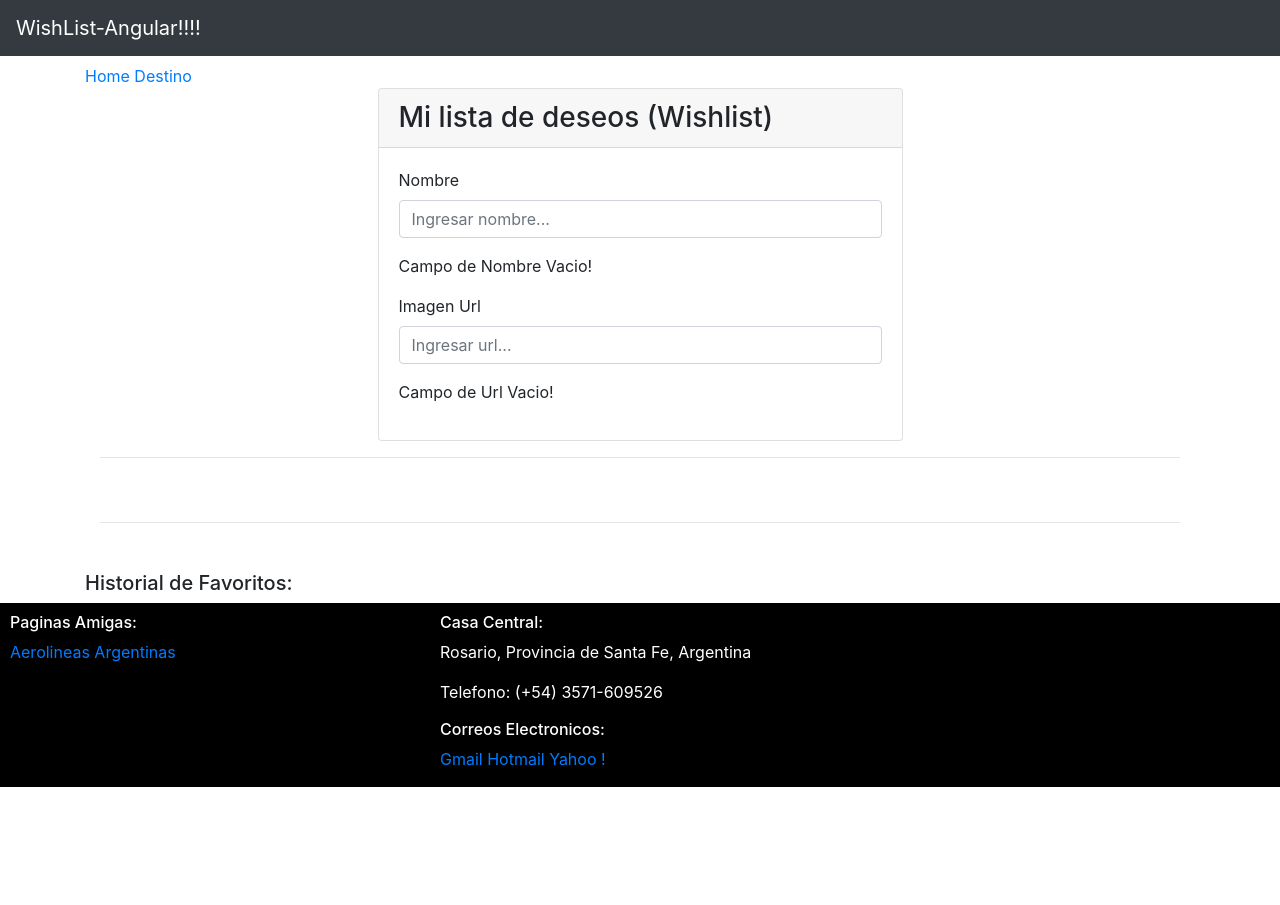
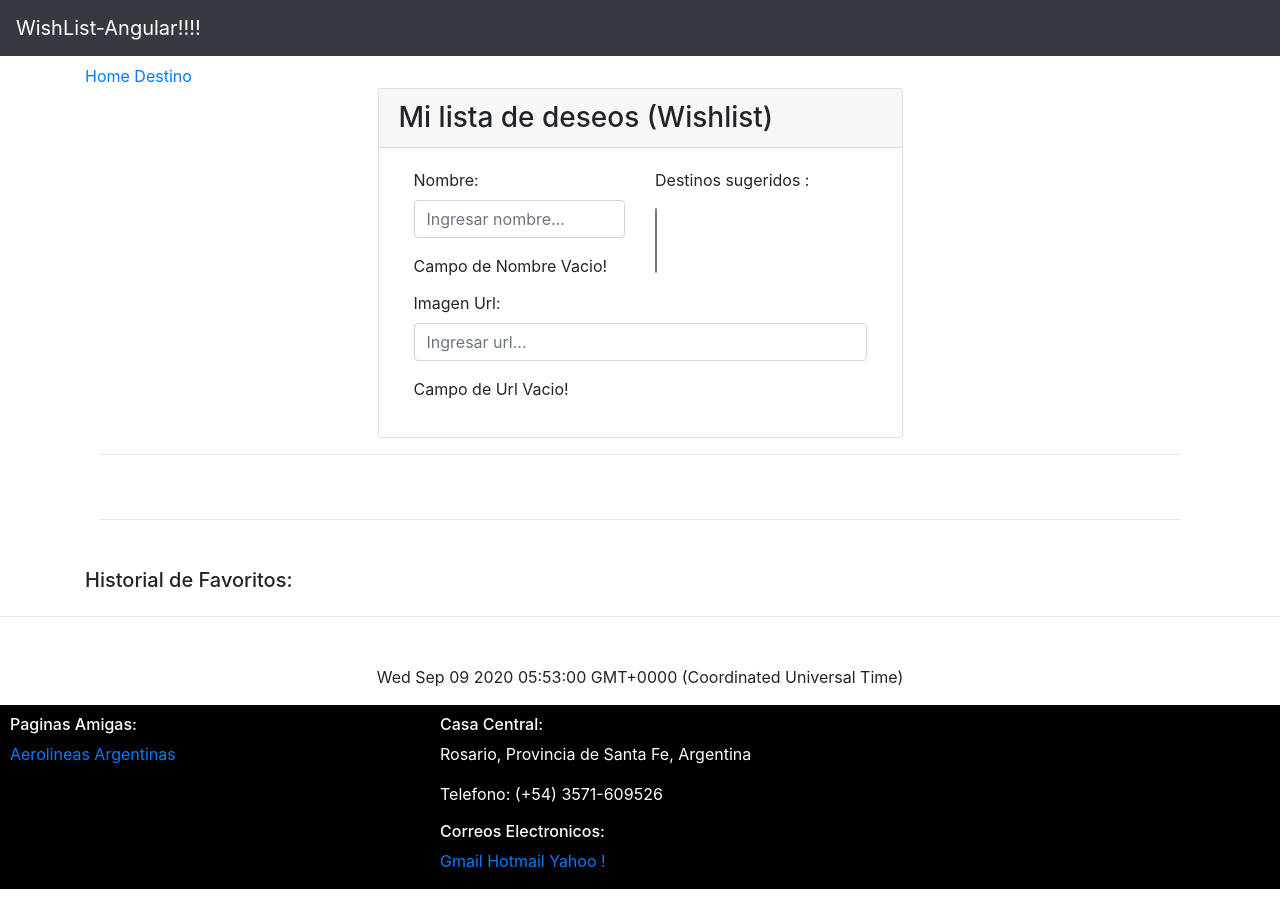
Before and after one commit to sngrisa/WishList, an Angular app: page /home in a window 1280 px wide. Before the commit the page ends 803 px from the top, so only its background shows below. Built offline with nearby package versions, Linux system fonts and the light colour scheme; a web font is replaced by a local one.

Commit message:
Mejoramiento de formularios con un combobox basico

```diff
--- a/src/app/app.component.html
+++ b/src/app/app.component.html
@@ -8,4 +8,9 @@
   </div>
     <router-outlet></router-outlet>
 </div>
+
+<hr class="mb-5">
+
+<p style="text-align: center;">{{ time | async}}</p>
+
 <app-footer></app-footer>
--- a/src/app/app.component.ts
+++ b/src/app/app.component.ts
@@ -1,4 +1,5 @@
 import { Component} from '@angular/core';
+import { Observable } from 'rxjs';
 import { UserService } from './user.service';
 
 @Component({
@@ -8,8 +9,16 @@ import { UserService } from './user.service';
   providers: [UserService],
 })
 export class AppComponent {
-  title:"Gainsborough Viajes";
+  title = 'Angular-WhishList';
+  time = new Observable(observer =>{
+    setInterval(() => observer.next(new Date().toString()), 1000);
+  });
+
   Agregar(titulo: HTMLInputElement){
     console.log(titulo.value);
     }
+
+    destinoAgregado(d){
+      alert(d.nombre);
+    }
 }
--- a/src/app/app.module.ts
+++ b/src/app/app.module.ts
@@ -14,6 +14,7 @@ import { UserService } from './user.service';
 import { FormsModule, ReactiveFormsModule } from '@angular/forms';
 import { FormDestinoViajeComponent } from './form-destino-viaje/form-destino-viaje.component';
 import { DestinosApiClient } from './models/destinos-api-client.model';
+import { ComboboxComponent } from './combobox/combobox.component';
 
 const routes: Routes =[
    {path: '', redirectTo: 'home', pathMatch: 'full'},
@@ -33,6 +34,7 @@ const routes: Routes =[
     DestinoDetalleComponent,
     MensajeComponent,
     FormDestinoViajeComponent,
+    ComboboxComponent,
   ],
   imports: [
     BrowserModule,
--- /dev/null
+++ b/src/app/combobox/combobox.component.html
@@ -0,0 +1,16 @@
+<form action="../../form-result.php" target="_blank">
+
+    <p>Destinos sugeridos :</p>
+
+    <p>
+
+      <select name="Seleccionar Destino" size="3">
+
+
+            <option *ngFor="let r of searchResults;">{{r}}</option>
+
+      </select>
+
+    </p>
+
+  </form>
--- /dev/null
+++ b/src/app/combobox/combobox.component.ts
@@ -0,0 +1,33 @@
+import { Component, OnInit, Output, EventEmitter } from '@angular/core';
+import { FormGroup, FormBuilder, Validators, FormControl, ValidatorFn } from '@angular/forms';
+import { fromEvent, pipe } from 'rxjs';
+import { ViajeDestino } from '../models/viaje-destino.model';
+import { map, filter, debounceTime, distinctUntilChanged, switchMap } from 'rxjs/operators';
+import { ajax, AjaxResponse } from 'rxjs/ajax';
+
+@Component({
+  selector: 'app-combobox',
+  templateUrl: './combobox.component.html',
+  styleUrls: ['./combobox.component.css']
+})
+export class ComboboxComponent implements OnInit {
+  searchResults: string [];
+  constructor() { }
+
+  ngOnInit(){
+    let elemNombre = <HTMLInputElement>document.getElementById('nombre');
+    fromEvent(elemNombre, 'input')
+      .pipe(
+      map((e: KeyboardEvent) => (e.target as HTMLInputElement).value),
+      filter(text => text.length > 2),
+      debounceTime(200),
+      distinctUntilChanged(),
+      switchMap(() => ajax('/assets/datos.json'))
+    ).subscribe(ajaxResponse => {
+      this.searchResults = ajaxResponse.response;
+      console.log(ajaxResponse),
+      console.log(ajaxResponse.response)
+    });
+  }
+
+}
--- a/src/app/form-destino-viaje/form-destino-viaje.component.html
+++ b/src/app/form-destino-viaje/form-destino-viaje.component.html
@@ -1,23 +1,30 @@
+<div class="container">
 <form
 		[formGroup]="fg"
 		(ngSubmit)="guardar(
 								fg.controls['nombre'].value,
 								fg.controls['url'].value
 					)">
-  <div class="form-group">
-    <label for="nombre">Nombre</label>
+    <div class="row">
+    <div class="col-sm-6">
+    <div class="form-group">
+    <label for="nombre">Nombre: </label>
     <input type="text" class="form-control"
     		id="nombre" placeholder="Ingresar nombre..."
         [formControl]="fg.controls['nombre']">
-        <p>
-
-        </p>
+      </div>
         <div *ngIf="fg.controls['nombre'].hasError('required')"> Campo de Nombre Vacio!</div>
         <div *ngIf="fg.controls['nombre'].hasError('invalidNombre')"> Nombre Invalido!</div>
         <div *ngIf="fg.controls['nombre'].hasError('minLongNombre')"> El nombre debe tener como minimo {{minLongitud}} de caracteres!</div>
   </div>
+  <div class="col-sm-6" style="width: 300px;">
+
+    <app-combobox></app-combobox>
+
+    </div>
+  </div>
   <div class="form-group">
-    <label for="Imagen Url">Imagen Url</label>
+    <label for="Imagen Url">Imagen Url: </label>
     <input type="text" class="form-control"
     		id="imagenUrl" placeholder="Ingresar url..."
         [formControl]="fg.controls['url']">
@@ -28,5 +35,6 @@
         <div *ngIf="fg.controls['url'].hasError('invalidUrl')"> Url Invalida!</div>
         <div *ngIf="fg.controls['url'].hasError('minLongUrl')"> La Url debe tener como minimo {{minLongitud}} de caracteres!</div>
   </div>
-  <button type="submit" class="btn btn-primary" *ngIf="fg.valid">Guardar!</button>
+  <button type="submit" class="btn btn-primary" *ngIf="fg.valid"> Guardar!</button>
 </form>
+</div>
--- a/src/app/form-destino-viaje/form-destino-viaje.component.ts
+++ b/src/app/form-destino-viaje/form-destino-viaje.component.ts
@@ -1,7 +1,9 @@
 import { Component, OnInit, Output, EventEmitter } from '@angular/core';
 import { FormGroup, FormBuilder, Validators, FormControl, ValidatorFn } from '@angular/forms';
+import { fromEvent, pipe } from 'rxjs';
 import { ViajeDestino } from '../models/viaje-destino.model';
-
+import { map, filter, debounceTime, distinctUntilChanged, switchMap } from 'rxjs/operators';
+import { ajax, AjaxResponse } from 'rxjs/ajax';
 
 
 @Component({
@@ -14,6 +16,7 @@ export class FormDestinoViajeComponent implements OnInit {
   @Output() onItemAdded: EventEmitter<ViajeDestino>;
   fg: FormGroup;
   minLongitud = 3;
+  searchResults: string [];
   constructor(private fb: FormBuilder) {
     //inicializar
     this.minLongitud = 3;
@@ -38,7 +41,20 @@ export class FormDestinoViajeComponent implements OnInit {
     })
   }
 
-  ngOnInit(): void {
+  ngOnInit(){
+    let elemNombre = <HTMLInputElement>document.getElementById('nombre');
+    fromEvent(elemNombre, 'input')
+      .pipe(
+      map((e: KeyboardEvent) => (e.target as HTMLInputElement).value),
+      filter(text => text.length > 2),
+      debounceTime(200),
+      distinctUntilChanged(),
+      switchMap(() => ajax('/assets/datos.json'))
+    ).subscribe(ajaxResponse => {
+      this.searchResults = ajaxResponse.response;
+      console.log(ajaxResponse),
+      console.log(ajaxResponse.response)
+    });
   }
 
   guardar(nombre: string, url: string): boolean {
--- /dev/null
+++ b/src/assets/datos.json
@@ -0,0 +1 @@
+["barcelona","madrid","valencia"]
```
Also changed, not shown: src/app/combobox/combobox.component.css (added), 1 other file (tests, documents, lock files or other folders).
